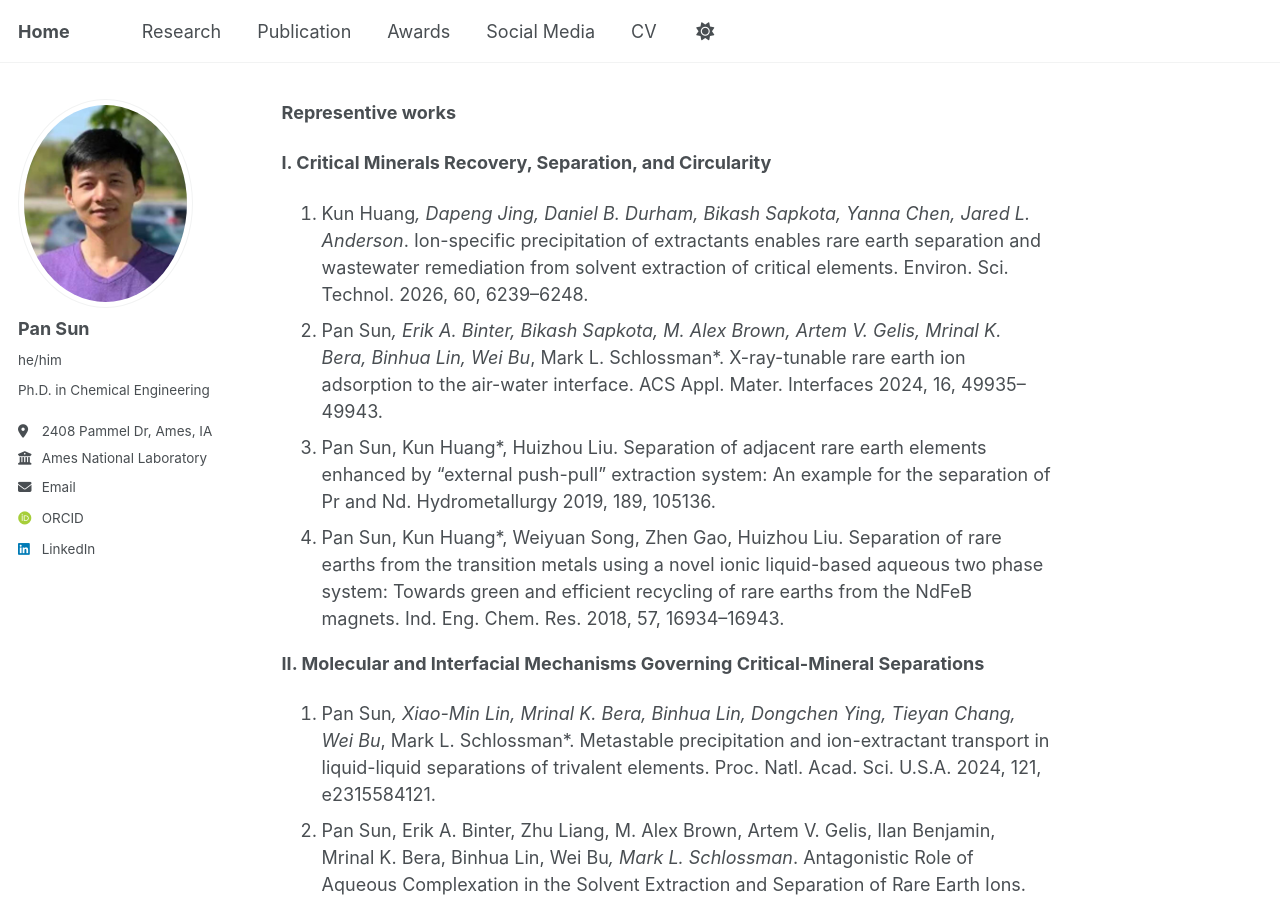
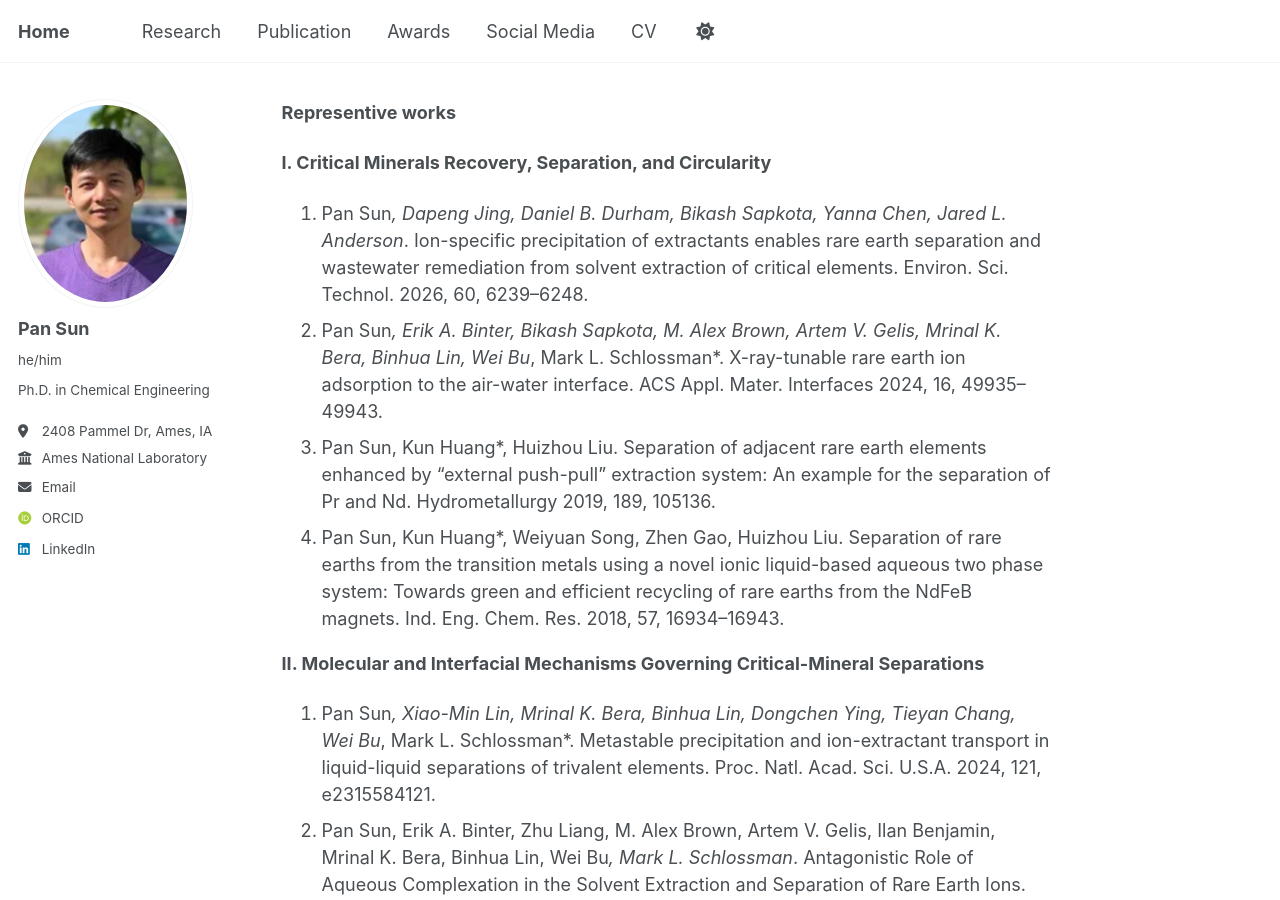
Before and after one commit to qxc2/pans, a Jekyll site: the page built from _publications/publications.md, in a window 1280 px wide and 900 px high. Built offline with Jekyll 4.4.1, drawn with Linux system fonts in a browser that asks for light colours; some web fonts are replaced; a script that is not in the unit is left out.

Commit message:
Update author name in publication entry

```diff
--- a/_publications/publications.md
+++ b/_publications/publications.md
@@ -6,7 +6,7 @@ permalink: /publications/
 **Representive works**
 
 **I. Critical Minerals Recovery, Separation, and Circularity**
-1. Kun Huang*, Dapeng Jing, Daniel B. Durham, Bikash Sapkota, Yanna Chen, Jared L. Anderson*. Ion-specific precipitation of extractants enables rare earth separation and wastewater remediation from solvent extraction of critical elements. Environ. Sci. Technol. 2026, 60, 6239–6248.
+1. Pan Sun*, Dapeng Jing, Daniel B. Durham, Bikash Sapkota, Yanna Chen, Jared L. Anderson*. Ion-specific precipitation of extractants enables rare earth separation and wastewater remediation from solvent extraction of critical elements. Environ. Sci. Technol. 2026, 60, 6239–6248.
 2. Pan Sun*, Erik A. Binter, Bikash Sapkota, M. Alex Brown, Artem V. Gelis, Mrinal K. Bera, Binhua Lin, Wei Bu*, Mark L. Schlossman*. X-ray-tunable rare earth ion adsorption to the air-water interface. ACS Appl. Mater. Interfaces 2024, 16, 49935–49943.
 3. Pan Sun, Kun Huang*, Huizhou Liu. Separation of adjacent rare earth elements enhanced by “external push-pull” extraction system: An example for the separation of Pr and Nd. Hydrometallurgy 2019, 189, 105136.
 4. Pan Sun, Kun Huang*, Weiyuan Song, Zhen Gao, Huizhou Liu. Separation of rare earths from the transition metals using a novel ionic liquid-based aqueous two phase system: Towards green and efficient recycling of rare earths from the NdFeB magnets. Ind. Eng. Chem. Res. 2018, 57, 16934–16943.
```
